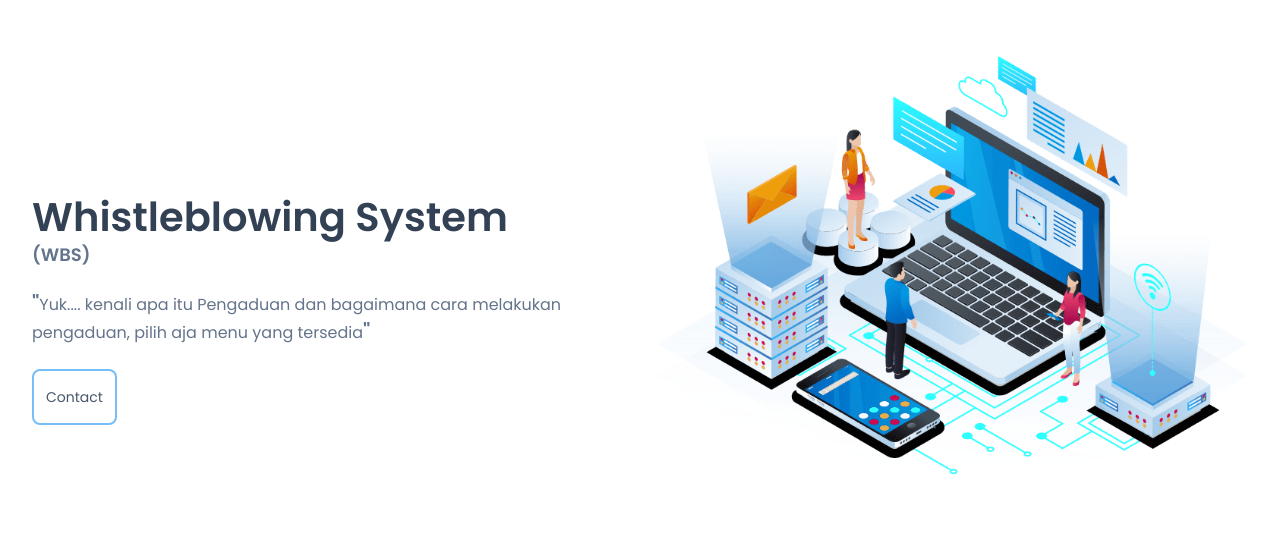
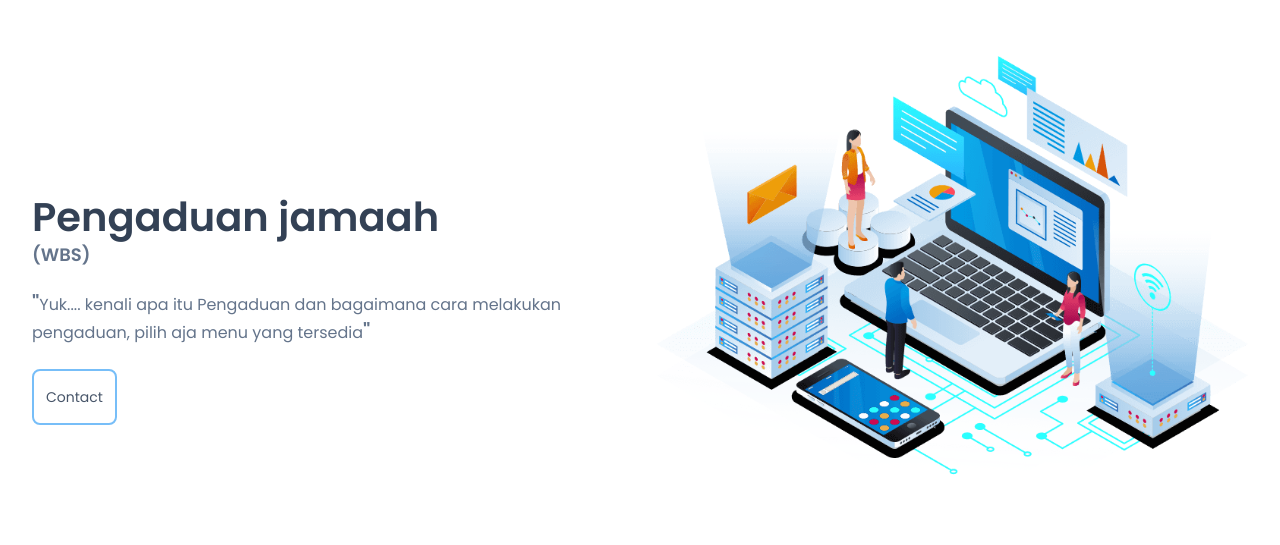
Before and after one commit to ridwan2709/aplikasipengaduan, a PHP site: page / in a window 1280 px wide. Shown: the part 56-601 px from the top of the page. Run offline with PHP 8.4, Linux system fonts and the light colour scheme; style sheets or scripts are compiled from the project's sources.

Commit message:
ganti nama

```diff
--- a/index.php
+++ b/index.php
@@ -88,7 +88,7 @@
       <div class="flex flex-wrap">
         <!-- Greetings -->
         <div class="home-greets">
-          <h1 class="dark-mode-text my-1 block text-4xl font-bold text-dark lg:text-[40px]">Whistleblowing System</h1>
+          <h1 class="dark-mode-text my-1 block text-4xl font-bold text-dark lg:text-[40px]">Pengaduan jamaah </h1>
           <h3 class="dark-mode-text mb-5 text-base font-semibold text-secondary md:text-lg">(WBS)
           </h3>
           <p class="dark-mode-text mb-10 text-base leading-relaxed text-secondary md:text-base">
```
